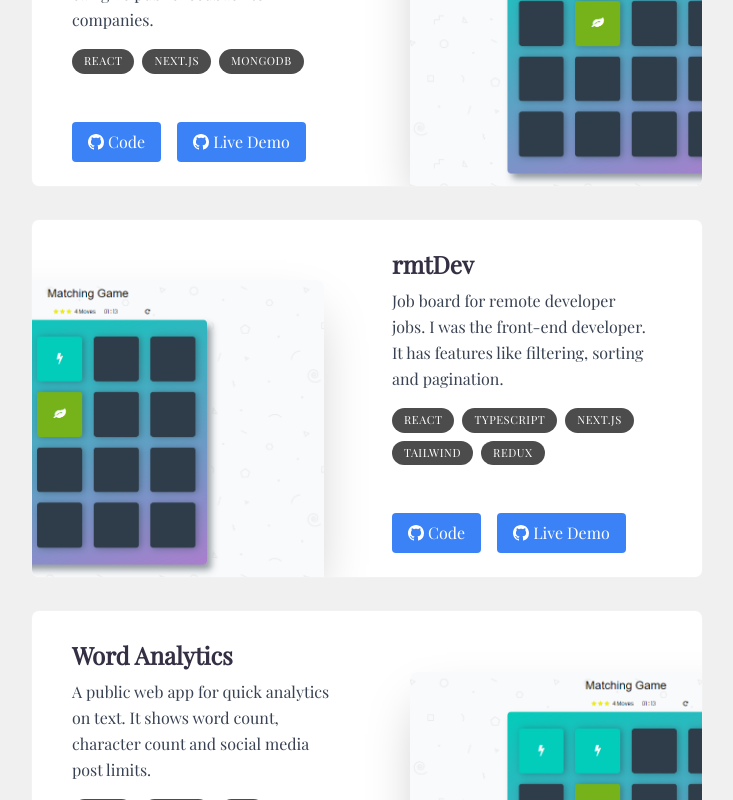
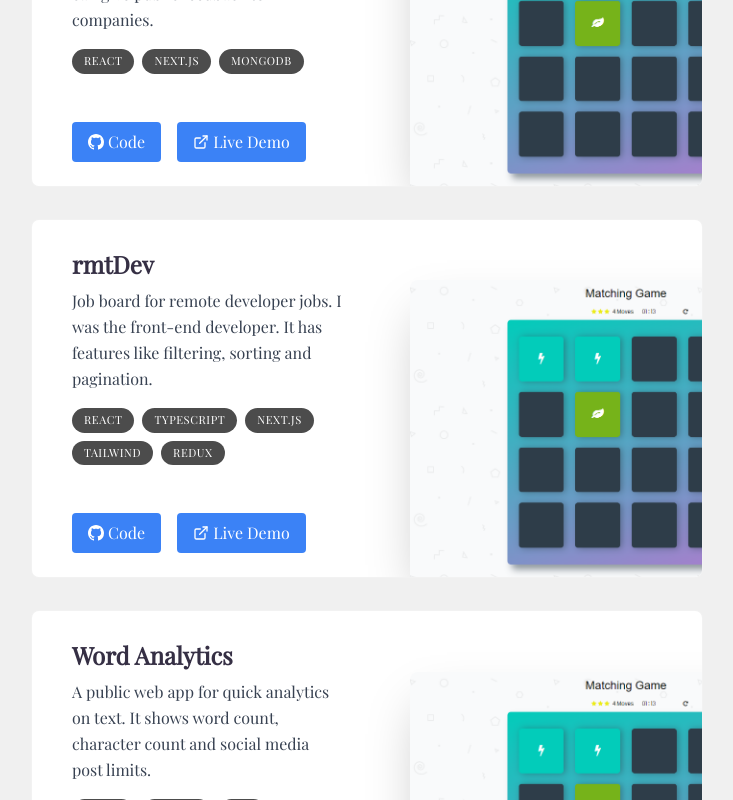
Before and after one commit to souro18/souro18.github.io, a Next.js app: page / in a window 1280 px wide. Shown: the part 1800-2600 px from the top of the page, without its empty margins (273-1006 px from the left). Built offline with nearby package versions, Linux system fonts and the light colour scheme.

Commit message:
change animation

```diff
--- a/components/Project/index.jsx
+++ b/components/Project/index.jsx
@@ -4,6 +4,7 @@ import { useRef } from "react";
 import Image from "next/image";
 import { motion, useScroll, useTransform } from "framer-motion";
 import { BsGithub } from "react-icons/bs";
+import { FiExternalLink } from "react-icons/fi";
 
 export default function Project({ title, description, tags, imageUrl }) {
   const ref = useRef(null);
@@ -23,8 +24,8 @@ export default function Project({ title, description, tags, imageUrl }) {
       }}
       className="group mb-3 sm:mb-8 last:mb-0"
     >
-      <section className="bg-secondary-light max-w-2xl border border-black/5 rounded-lg overflow-hidden sm:pr-8 relative sm:min-h-[20rem] transition sm:group-even:pl-8 dark:text-white dark:bg-secondary-dark">
-        <div className="pt-5 pb-6 px-5 sm:pl-10 sm:pr-2 sm:pt-7 sm:max-w-[50%] flex flex-col h-full sm:group-even:ml-[18rem]">
+      <section className="bg-secondary-light max-w-2xl border border-black/5 rounded-lg overflow-hidden sm:pr-8 relative sm:min-h-[20rem] transition  dark:text-white dark:bg-secondary-dark">
+        <div className="pt-5 pb-6 px-5 sm:pl-10 sm:pr-2 sm:pt-7 sm:max-w-[50%] flex flex-col h-full">
           <h3 className="text-2xl font-semibold">{title}</h3>
           <p className="mt-2 leading-relaxed text-gray-700 dark:text-white/90">
             {description}
@@ -58,7 +59,7 @@ export default function Project({ title, description, tags, imageUrl }) {
               target="_blank"
               aria-label="live demo"
             >
-              <BsGithub color="white" /> Live Demo
+              <FiExternalLink color="white" /> Live Demo
             </a>
           </div>
         </div>
@@ -70,11 +71,8 @@ export default function Project({ title, description, tags, imageUrl }) {
           className="absolute hidden sm:block bottom-0 -right-40 w-[28.25rem] rounded-t-lg shadow-2xl
         transition
         group-hover:scale-[1.15]
-        group-hover:-translate-x-3
-        group-hover:-translate-y-5
-        group-even:group-hover:translate-x-3
-        group-even:group-hover:-translate-y-5
-        group-even:right-[initial] group-even:-left-40"
+        group-hover:-translate-x-2
+        group-hover:-translate-y-5 group-hover:-rotate-2"
         />
       </section>
     </motion.div>
```
